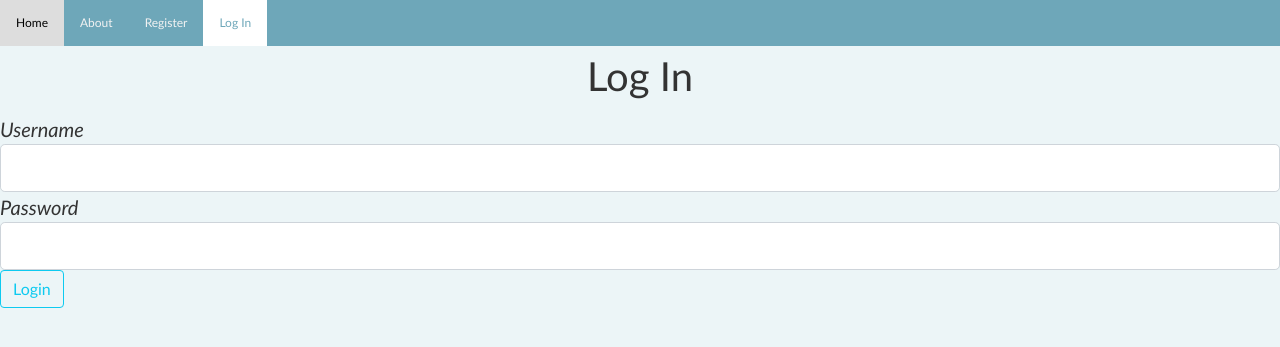
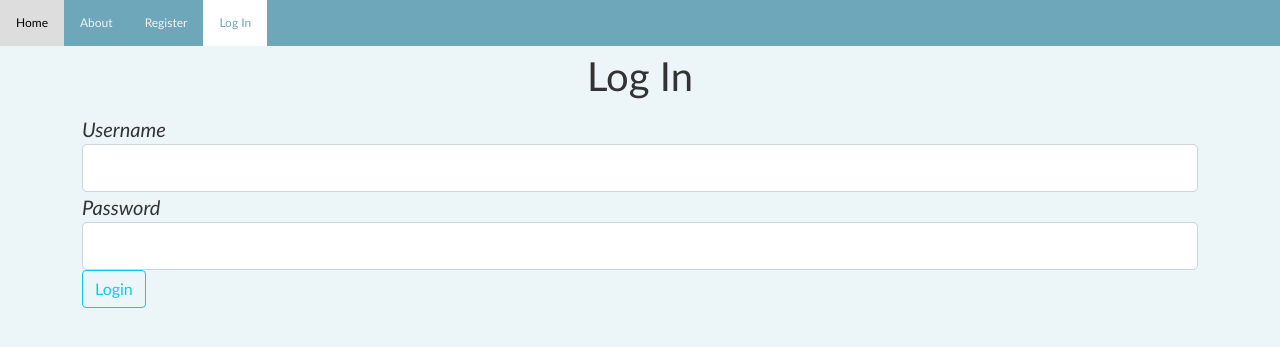
Before and after one commit to lucho03/Flask_Homewrok2.0, a Flask app: page /login in a window 1280 px wide. Shown: the top 347 px of the page. Run offline with Flask 2, Linux system fonts and the light colour scheme; some libraries are stand-ins or nearby versions.

Commit message:
Update login.html

```diff
--- a/templates/login.html
+++ b/templates/login.html
@@ -12,7 +12,7 @@
             <a href="\register">Register</a>
             <a class="active" href="\login">Log In</a>
         {% endif %}    </div>
-    <div class="registration">
+    <div class="container">
         <form method="POST" action="">
             {{ form.hidden_tag() }}
             <fieldset">
```
